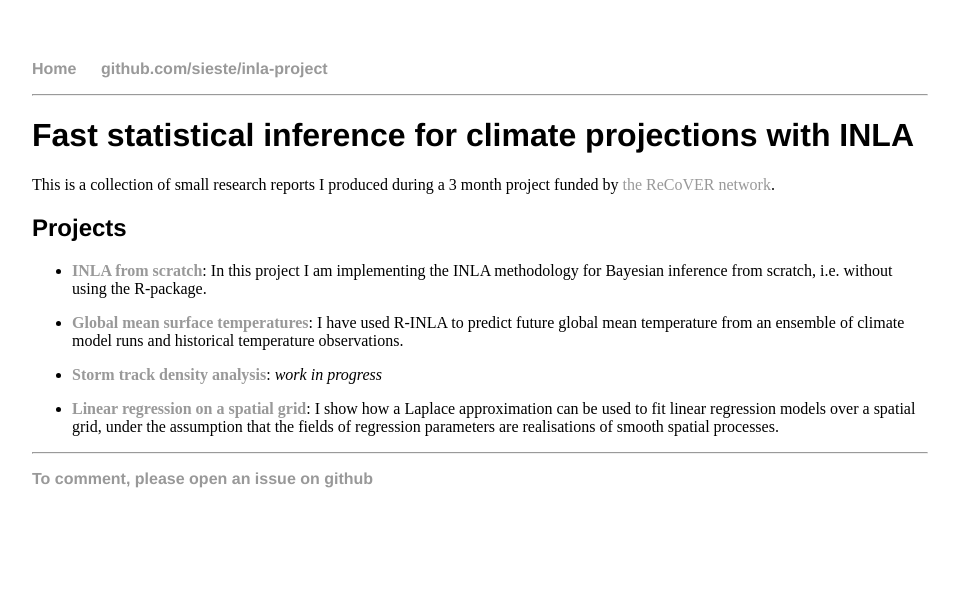
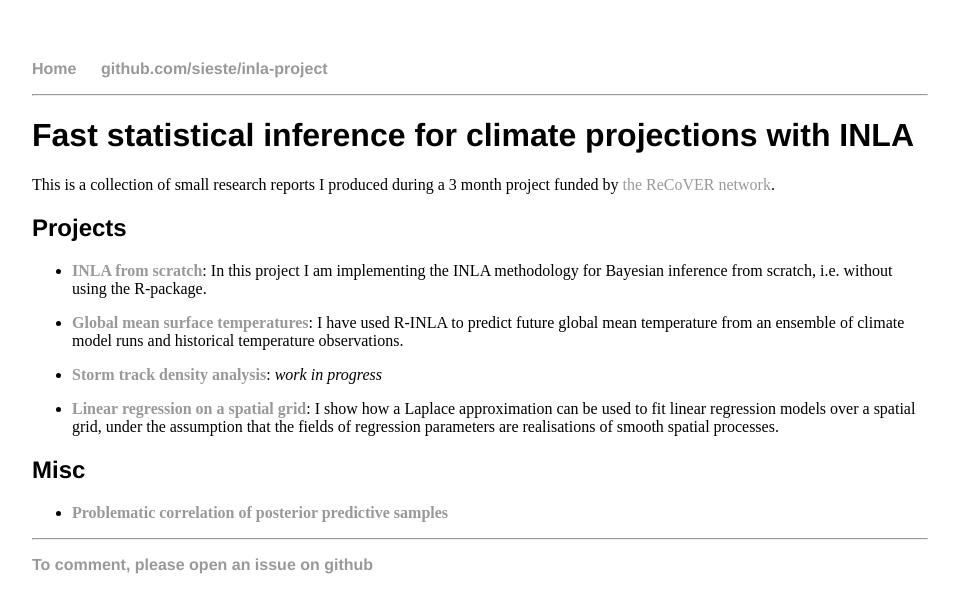
Before and after one commit to sieste/inla-project, a Jekyll site: the page built from index.md, in a window 1280 px wide. Shown: the top 613 px of the page, without its empty margins (160-1119 px from the left). Built offline with Jekyll 4.4.1, drawn with Linux system fonts in a browser that asks for light colours; our own code applies the rules of GitHub Pages for plain Markdown files.

Commit message:
added sampler problem

```diff
--- a/index.md
+++ b/index.md
@@ -17,3 +17,8 @@ This is a collection of small research reports I produced during a 3 month proje
 - [**Storm track density analysis**](storm-tracks): *work in progress*
 
 - [**Linear regression on a spatial grid**](grid-regression): I show how a Laplace approximation can be used to fit linear regression models over a spatial grid, under the assumption that the fields of regression parameters are realisations of smooth spatial processes.
+
+
+## Misc
+
+- [**Problematic correlation of posterior predictive samples**](sampler-problem)
```
